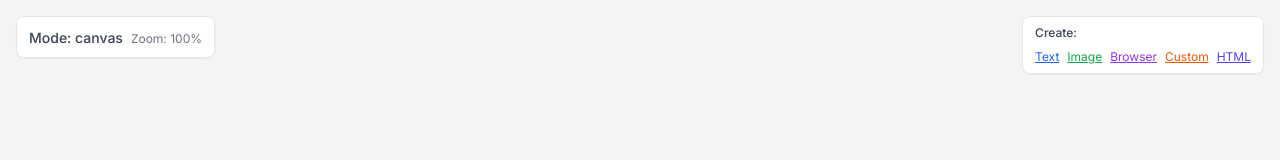
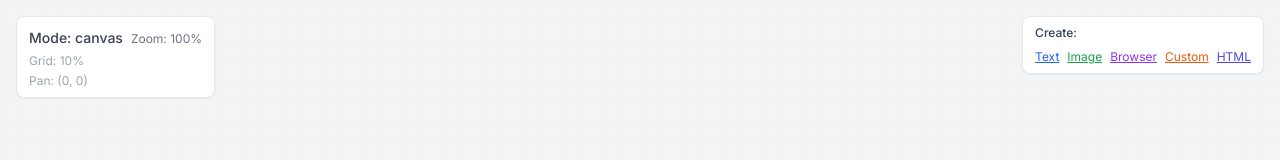
Before and after one commit to vznh/same, a Next.js app: page / in a window 1280 px wide. Shown: the top 160 px of the page. Built offline with nearby package versions, Linux system fonts and the light colour scheme.

Commit message:
add: boundaries, grid

```diff
--- a/src/components/molecules/Workspace.tsx
+++ b/src/components/molecules/Workspace.tsx
@@ -3,7 +3,8 @@
 
 import { useWorkspaceStore } from '@/stores/workspaceStore'
 import { useFrameStore } from '@/stores/frameStore'
-import { useEffect, useRef, useCallback } from 'react'
+import { useEffect, useRef, useCallback, useState } from 'react'
+import { motion } from 'framer-motion'
 import Frame from './Frame'
 import {
   TextFrameContent,
@@ -18,6 +19,81 @@ export default function Workspace() {
   const { frames, addFrame, clearSelection } = useFrameStore()
   const workspaceRef = useRef<HTMLDivElement>(null)
 
+  // Grid animation states
+  const [gridOpacity, setGridOpacity] = useState(0.1) // Default 10%
+  const [isPanning, setIsPanning] = useState(false)
+  const [isDraggingFrame, setIsDraggingFrame] = useState(false)
+
+  // Pan boundary states
+  const [boundaryFadeOpacity, setBoundaryFadeOpacity] = useState(0)
+  const [boundaryDirection, setBoundaryDirection] = useState<'none' | 'left' | 'right' | 'top' | 'bottom'>('none')
+
+  // Pan boundaries configuration
+  const PAN_BOUNDARIES = {
+    minX: -800,
+    maxX: 800,
+    minY: -600,
+    maxY: 600,
+    fadeDistance: 200, // Distance from boundary where fade starts
+  }
+
+  // Constrained pan function with smooth boundaries
+  const constrainedPan = useCallback((newPanX: number, newPanY: number) => {
+    let constrainedX = newPanX
+    let constrainedY = newPanY
+    let fadeOpacity = 0
+    let direction: 'none' | 'left' | 'right' | 'top' | 'bottom' = 'none'
+
+    // X-axis constraints
+    if (newPanX < PAN_BOUNDARIES.minX) {
+      constrainedX = PAN_BOUNDARIES.minX
+      if (newPanX < PAN_BOUNDARIES.minX + PAN_BOUNDARIES.fadeDistance) {
+        fadeOpacity = Math.max(0, (PAN_BOUNDARIES.minX + PAN_BOUNDARIES.fadeDistance - newPanX) / PAN_BOUNDARIES.fadeDistance * 0.3)
+        direction = 'left'
+      }
+    } else if (newPanX > PAN_BOUNDARIES.maxX) {
+      constrainedX = PAN_BOUNDARIES.maxX
+      if (newPanX > PAN_BOUNDARIES.maxX - PAN_BOUNDARIES.fadeDistance) {
+        fadeOpacity = Math.max(0, (newPanX - (PAN_BOUNDARIES.maxX - PAN_BOUNDARIES.fadeDistance)) / PAN_BOUNDARIES.fadeDistance * 0.3)
+        direction = 'right'
+      }
+    }
+
+    // Y-axis constraints
+    if (newPanY < PAN_BOUNDARIES.minY) {
+      constrainedY = PAN_BOUNDARIES.minY
+      if (newPanY < PAN_BOUNDARIES.minY + PAN_BOUNDARIES.fadeDistance) {
+        fadeOpacity = Math.max(fadeOpacity, (PAN_BOUNDARIES.minY + PAN_BOUNDARIES.fadeDistance - newPanY) / PAN_BOUNDARIES.fadeDistance * 0.3)
+        direction = direction === 'none' ? 'top' : direction
+      }
+    } else if (newPanY > PAN_BOUNDARIES.maxY) {
+      constrainedY = PAN_BOUNDARIES.maxY
+      if (newPanY > PAN_BOUNDARIES.maxY - PAN_BOUNDARIES.fadeDistance) {
+        fadeOpacity = Math.max(fadeOpacity, (newPanY - (PAN_BOUNDARIES.maxY - PAN_BOUNDARIES.fadeDistance)) / PAN_BOUNDARIES.fadeDistance * 0.3)
+        direction = direction === 'none' ? 'bottom' : direction
+      }
+    }
+
+    // Update boundary fade state
+    setBoundaryFadeOpacity(fadeOpacity)
+    setBoundaryDirection(direction)
+
+    // Apply constrained pan
+    setPan(constrainedX, constrainedY)
+  }, [setPan])
+
+  // Monitor frame dragging state for grid opacity
+  useEffect(() => {
+    const anyFrameDragging = frames.some(frame => frame.isDragging)
+    if (anyFrameDragging && !isDraggingFrame) {
+      setIsDraggingFrame(true)
+      setGridOpacity(0.2) // 20% opacity when dragging frames
+    } else if (!anyFrameDragging && isDraggingFrame) {
+      setIsDraggingFrame(false)
+      setGridOpacity(0.1) // Back to 10% opacity
+    }
+  }, [frames, isDraggingFrame])
+
   // Trackpad panning and cursor origin zoom
   const handleWheel = useCallback((e: WheelEvent) => {
     // Always prevent default to stop browser navigation (back/forward tabs)
@@ -27,7 +103,19 @@ export default function Workspace() {
     if (Math.abs(e.deltaX) > Math.abs(e.deltaY) || Math.abs(e.deltaX) > 0) {
       // This is a trackpad pan gesture
       const panSensitivity = 1.5
-      setPan(panX - e.deltaX * panSensitivity, panY - e.deltaY * panSensitivity)
+      const newPanX = panX - e.deltaX * panSensitivity
+      const newPanY = panY - e.deltaY * panSensitivity
+
+      // Use constrained pan
+      constrainedPan(newPanX, newPanY)
+
+      // Reduce grid opacity during panning
+      setIsPanning(true)
+      setGridOpacity(0.05) // 5% opacity
+
+      // Reset panning state after a short delay
+      setTimeout(() => setIsPanning(false), 150)
+      setTimeout(() => setGridOpacity(0.1), 200)
       return
     }
 
@@ -47,9 +135,9 @@ export default function Workspace() {
       const newPanY = mouseY - (mouseY - panY) * scaleRatio
 
       setZoom(newZoom)
-      setPan(newPanX, newPanY)
+      constrainedPan(newPanX, newPanY)
     }
-  }, [zoom, panX, panY, setZoom, setPan])
+  }, [zoom, panX, panY, setZoom, constrainedPan])
 
   // Keyboard shortcuts
   const handleKeyDown = useCallback((e: KeyboardEvent) => {
@@ -59,19 +147,28 @@ export default function Workspace() {
     switch (e.key) {
       case 'ArrowUp':
         e.preventDefault()
-        setPan(panX, panY + panAmount)
+        constrainedPan(panX, panY + panAmount)
+        // Reduce grid opacity during keyboard panning
+        setGridOpacity(0.05)
+        setTimeout(() => setGridOpacity(0.1), 200)
         break
       case 'ArrowDown':
         e.preventDefault()
-        setPan(panX, panY - panAmount)
+        constrainedPan(panX, panY - panAmount)
+        setGridOpacity(0.05)
+        setTimeout(() => setGridOpacity(0.1), 200)
         break
       case 'ArrowLeft':
         e.preventDefault()
-        setPan(panX + panAmount, panY)
+        constrainedPan(panX + panAmount, panY)
+        setGridOpacity(0.05)
+        setTimeout(() => setGridOpacity(0.1), 200)
         break
       case 'ArrowRight':
         e.preventDefault()
-        setPan(panX - panAmount, panY)
+        constrainedPan(panX - panAmount, panY)
+        setGridOpacity(0.05)
+        setTimeout(() => setGridOpacity(0.1), 200)
         break
       case '=':
       case '+':
@@ -85,15 +182,15 @@ export default function Workspace() {
       case '0':
         e.preventDefault()
         setZoom(1)
-        setPan(0, 0)
+        constrainedPan(0, 0)
         break
       case ' ':
         e.preventDefault()
         setZoom(1)
-        setPan(0, 0)
+        constrainedPan(0, 0)
         break
     }
-  }, [panX, panY, zoom, setPan, setZoom])
+  }, [panX, panY, zoom, setZoom, constrainedPan])
 
   // Frame creation functions - spawn frames in visible center area
   const createTextFrame = useCallback(() => {
@@ -170,6 +267,77 @@ export default function Workspace() {
     }
   }, [handleWheel, handleKeyDown])
 
+  // Animated Grid Component
+  const AnimatedGrid = () => (
+    <motion.div
+      className="absolute inset-0 pointer-events-none"
+      style={{
+        backgroundImage: `
+          linear-gradient(rgba(0, 0, 0, ${gridOpacity}) 1px, transparent 1px),
+          linear-gradient(90deg, rgba(0, 0, 0, ${gridOpacity}) 1px, transparent 1px)
+        `,
+        backgroundSize: '20px 20px',
+      }}
+      animate={{ opacity: gridOpacity }}
+      transition={{ duration: 0.2, ease: 'easeInOut' }}
+    />
+  )
+
+  // Boundary Gradient Fade Component
+  const BoundaryGradient = () => {
+    if (boundaryFadeOpacity === 0) return null
+
+    const getGradientStyle = () => {
+      switch (boundaryDirection) {
+        case 'left':
+          return {
+            background: `linear-gradient(to right, rgba(0, 0, 0, ${boundaryFadeOpacity}) 0%, transparent 100%)`,
+            left: 0,
+            top: 0,
+            width: '100px',
+            height: '100%',
+          }
+        case 'right':
+          return {
+            background: `linear-gradient(to left, rgba(0, 0, 0, ${boundaryFadeOpacity}) 0%, transparent 100%)`,
+            right: 0,
+            top: 0,
+            width: '100px',
+            height: '100%',
+          }
+        case 'top':
+          return {
+            background: `linear-gradient(to bottom, rgba(0, 0, 0, ${boundaryFadeOpacity}) 0%, transparent 100%)`,
+            left: 0,
+            top: 0,
+            width: '100%',
+            height: '100px',
+          }
+        case 'bottom':
+          return {
+            background: `linear-gradient(to top, rgba(0, 0, 0, ${boundaryFadeOpacity}) 0%, transparent 100%)`,
+            left: 0,
+            bottom: 0,
+            width: '100%',
+            height: '100px',
+          }
+        default:
+          return {}
+      }
+    }
+
+    return (
+      <motion.div
+        className="absolute pointer-events-none z-10"
+        style={getGradientStyle()}
+        initial={{ opacity: 0 }}
+        animate={{ opacity: 1 }}
+        exit={{ opacity: 0 }}
+        transition={{ duration: 0.3, ease: 'easeInOut' }}
+      />
+    )
+  }
+
   return (
     <div className="w-full h-full relative overflow-auto bg-gray-100">
       {/* Fixed UI Controls - Outside transformed workspace */}
@@ -181,6 +349,17 @@ export default function Workspace() {
           <span className="ml-2 text-xs text-gray-500">
             Zoom: {Math.round(zoom * 100)}%
           </span>
+          <div className="text-xs text-gray-400 mt-1">
+            Grid: {Math.round(gridOpacity * 100)}% {isDraggingFrame ? '(Dragging)' : isPanning ? '(Panning)' : ''}
+          </div>
+          <div className="text-xs text-gray-400 mt-1">
+            Pan: ({Math.round(panX)}, {Math.round(panY)})
+          </div>
+          {boundaryDirection !== 'none' && (
+            <div className="text-xs text-orange-500 mt-1">
+              Boundary: {boundaryDirection} ({Math.round(boundaryFadeOpacity * 100)}%)
+            </div>
+          )}
         </div>
       </div>
 
@@ -260,6 +439,12 @@ export default function Workspace() {
           minHeight: '2000px',
         }}
       >
+        {/* Animated Grid Background */}
+        <AnimatedGrid />
+
+        {/* Boundary Gradient Fade */}
+        <BoundaryGradient />
+
         {/* Frames */}
         {frames.map((frame) => (
           <Frame key={frame.id} frame={frame} />
```
